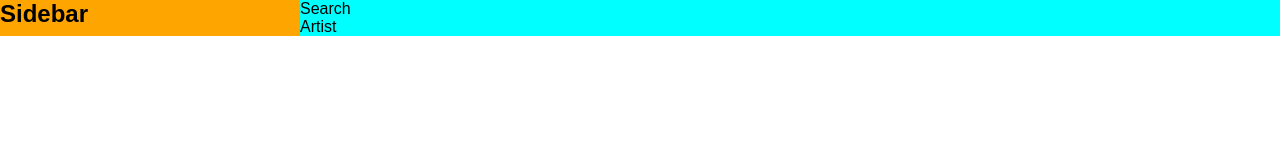
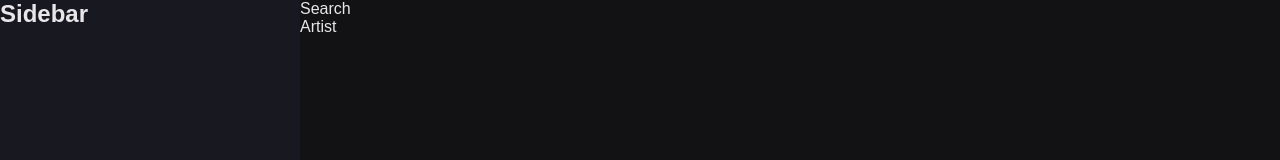
Before and after one commit to davidkiama/deezer-temlpate, a website: page index.html in a window 1280 px wide. Drawn offline with Linux system fonts and the light colour scheme.

Commit message:
Added main variable colors

```diff
--- a/sass/_base.scss
+++ b/sass/_base.scss
@@ -20,4 +20,6 @@ body {
 
 #container {
   display: flex;
+  color: $color-white;
+  min-height: 100vh;
 }
--- a/sass/_content.scss
+++ b/sass/_content.scss
@@ -1,4 +1,4 @@
 .main {
-  background-color: aqua;
+  background-color: $color-black;
   flex-grow: 1;
 }
--- a/sass/_sidebar.scss
+++ b/sass/_sidebar.scss
@@ -1,4 +1,4 @@
 .sidebar {
   width: 30rem;
-  background-color: orange;
+  background: $color-navy;
 }
--- a/sass/_variables.scss
+++ b/sass/_variables.scss
@@ -0,0 +1,6 @@
+//////////////////////////
+//// COLORS
+
+$color-white: #e8e6e9;
+$color-navy: #181821;
+$color-black: #121215;
```
Also changed, not shown: css/style.css.
